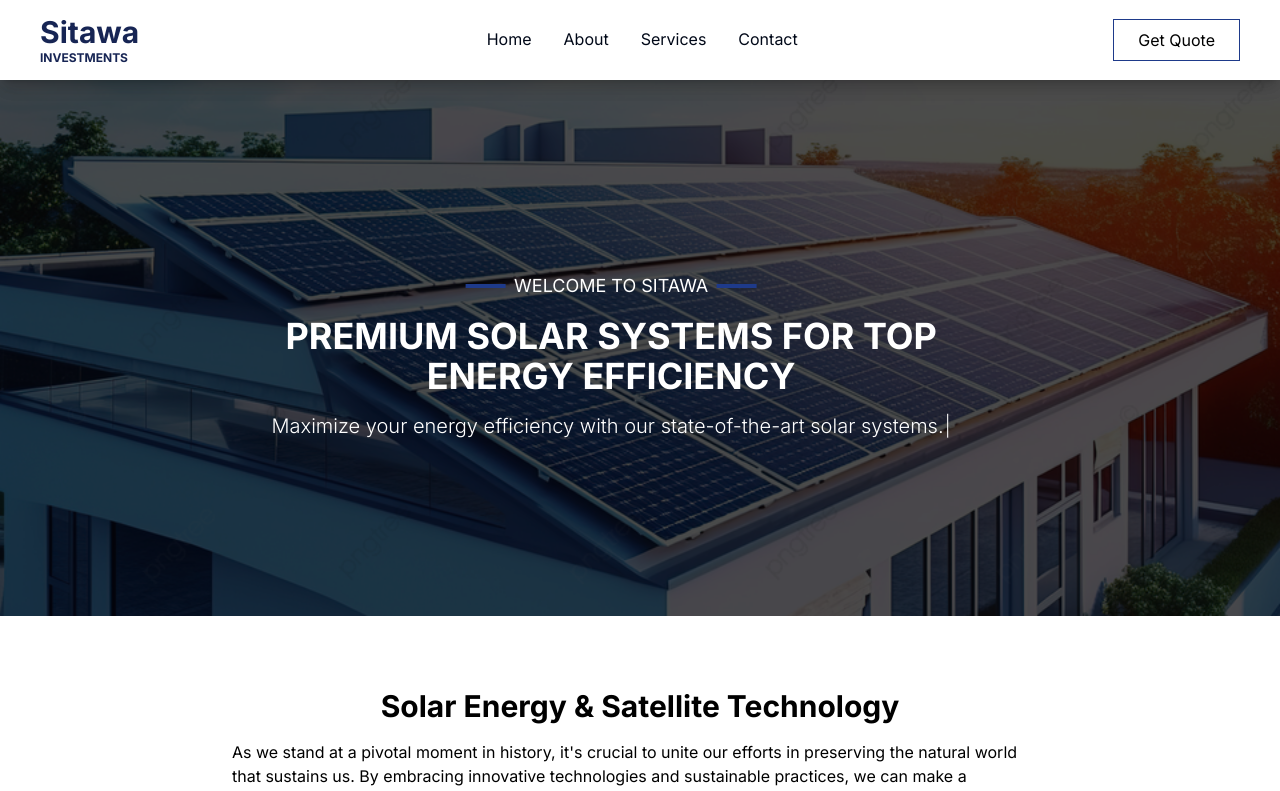
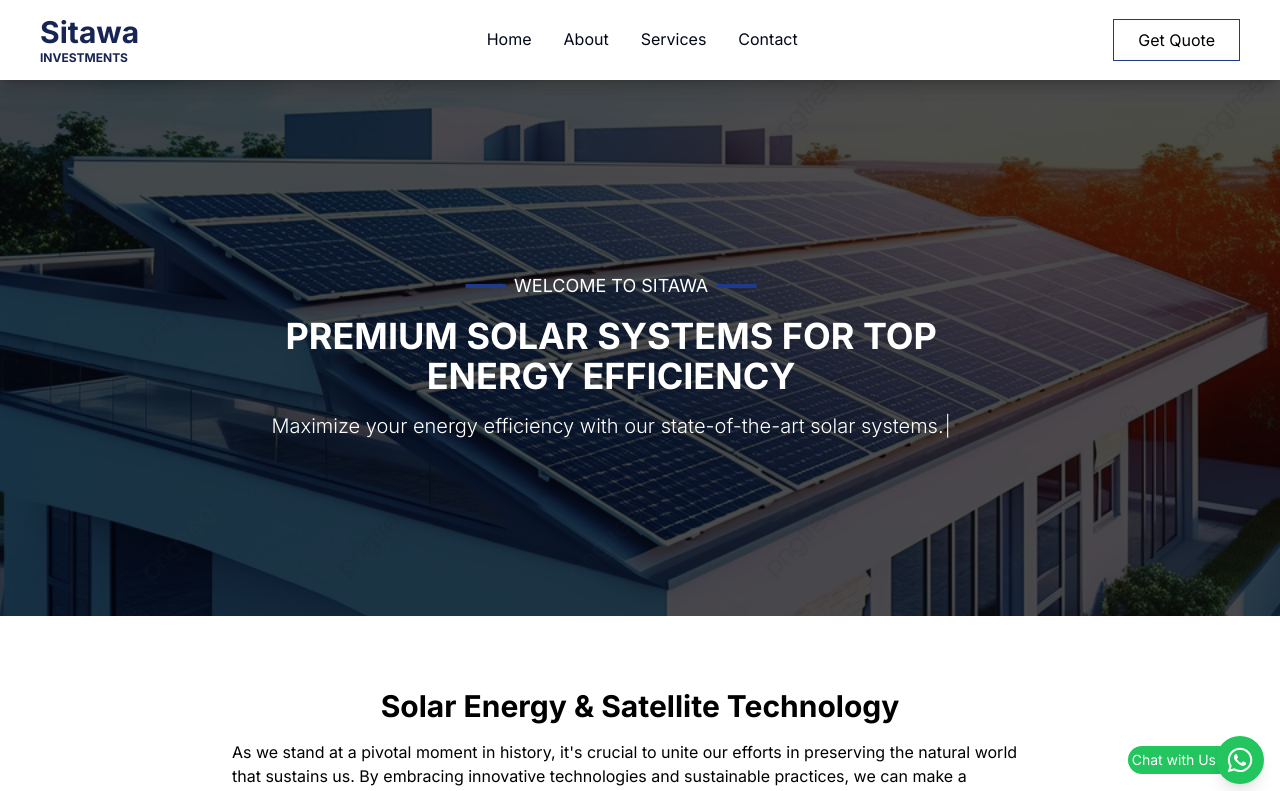
Before and after one commit to TinaTech-Developers/sitiwana_investments, a Next.js app: page / in a window 1280 px wide. Shown: the top 791 px of the page. Built offline with nearby package versions, Linux system fonts and the light colour scheme.

Commit message:
whatsapp button

```diff
--- /dev/null
+++ b/src/app/_components/whatsapp.jsx
@@ -0,0 +1,36 @@
+"use client";
+import Image from "next/image";
+import React from "react";
+import { FaWhatsapp } from "react-icons/fa6";
+
+const WhatsappButton = () => {
+  const handleClick = () => {
+    window.open(
+      "https://wa.me/+263777073400",
+      "Good Day Sitawa Investments, can I know more about your business"
+    );
+  };
+
+  return (
+    <div className="flex items-center fixed bottom-4 right-4 ">
+      <span className="z bg-green-500 p-1 pr-4 text-sm rounded-l-full text-white translate-x-4">
+        Chat with Us
+      </span>
+      <button
+        onClick={handleClick}
+        className=" z-20 bg-green-500 text-white rounded-full w-12 h-12 flex items-center justify-center shadow-lg hover:bg-green-600 transition-colors"
+      >
+        <FaWhatsapp size={28} />
+        {/* <Image
+        src="/whatsapp-icon.svg"
+        alt="WhatsApp"
+        height={10}
+        width={10}
+        className="w-8 h-8"
+      /> */}
+      </button>
+    </div>
+  );
+};
+
+export default WhatsappButton;
--- a/src/app/layout.js
+++ b/src/app/layout.js
@@ -2,6 +2,8 @@ import { Inter } from "next/font/google";
 import "./globals.css";
 import Navbar from "./_components/navbar";
 import Footer from "./_components/footer";
+import Link from "next/link";
+import WhatsappButton from "./_components/whatsapp";
 
 const inter = Inter({ subsets: ["latin"] });
 
@@ -17,6 +19,7 @@ export default function RootLayout({ children }) {
       <body className={inter.className}>
         <Navbar />
         {children}
+        <WhatsappButton />
         <Footer />
       </body>
     </html>
```
